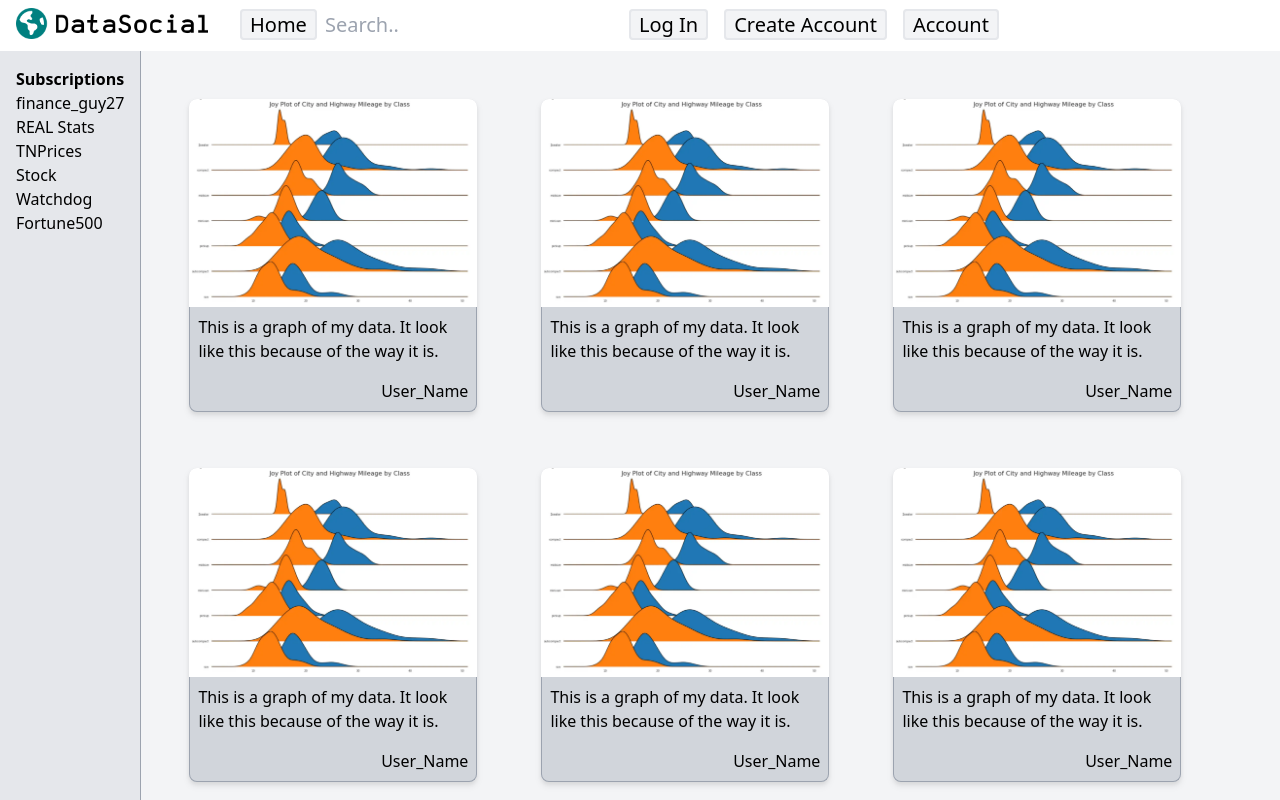
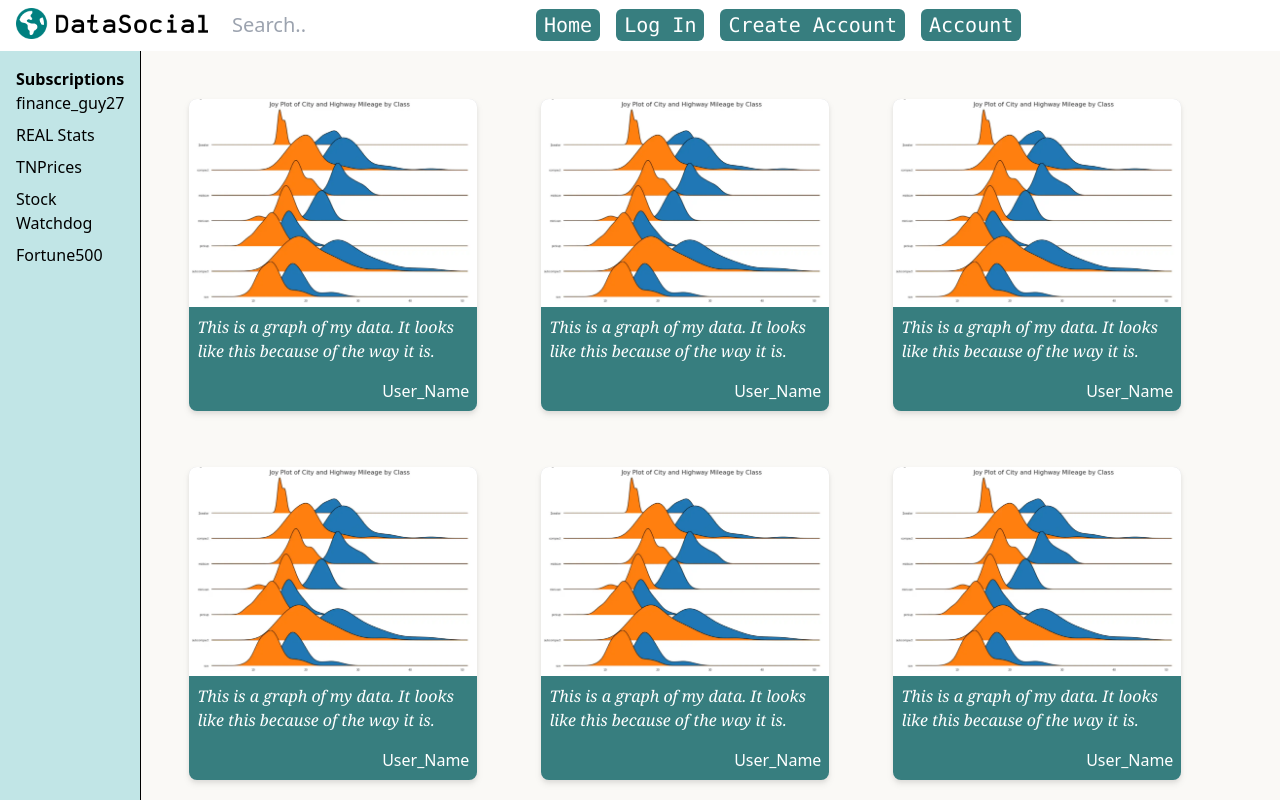
Before and after one commit to jrduell/402-Project, a Next.js app: page / in a window 1280 px wide. Shown: the top 800 px of the page. Built offline with nearby package versions, Linux system fonts and the light colour scheme.

Commit message:
Update styles

```diff
--- a/components/NavigationBar.js
+++ b/components/NavigationBar.js
@@ -18,12 +18,10 @@ export default function NavBar() {
             </Link>
           </div>
           <div className="">
+            <input type="text" placeholder="Search.."></input>
             <Link className="navbar-button" href="/">
               Home
             </Link>
-
-            <input type="text" placeholder="Search.."></input>
-
             <Link className="navbar-button" href="/login">
               Log In
             </Link>
--- a/components/Post.js
+++ b/components/Post.js
@@ -2,15 +2,15 @@ import Link from 'next/link'
 
 export default function Post() {
     return (
-      <div className="m-8 w-72 bg-gray-300 rounded-lg drop-shadow-md mb-6">
+      <div className="m-8 mb-6 w-72 rounded-lg bg-gray-300 drop-shadow-md">
         {/* Link will need to be dynamically fetched based on post ID
         probably end up being something like post/{id} */}
         <Link href="/post">
           <img className="rounded-t-lg" src="test_img.png" />
-          <div className="border-l border-b border-r rounded-t-none rounded-l-lg rounded-b-lg rounded-r-lg border-gray-400">
-            <p className="p-2">
-              This is a graph of my data. It look like this because of the way it
-              is.
+          <div className="rounded-lg rounded-t-none bg-[#377E7F] text-white">
+            <p className="p-2 font-serif italic">
+              This is a graph of my data. It looks like this because of the way
+              it is.
             </p>
             <p className="p-2 text-right">User_Name</p>
           </div>
--- a/components/SideBar.js
+++ b/components/SideBar.js
@@ -6,15 +6,15 @@ export default function SideBar() {
     "REAL Stats",
     "TNPrices",
     "Stock Watchdog",
-        "Fortune500"
+    "Fortune500",
   ];
 
   return (
-      <aside className="sticky h-screen top-0 border-r border-gray-400 bg-gray-200 p-4">
+    <aside className="sticky top-0 h-screen w-56 border-r border-black bg-[#c1e5e6] p-4">
       <div className="items-center">
         <h1 className="flex flex-col font-bold">Subscriptions</h1>
         {subscriptions.map((channel) => (
-            <div>
+          <div className="mb-2">
             <Link href="account">{channel}</Link>
           </div>
         ))}
--- a/pages/index.js
+++ b/pages/index.js
@@ -13,8 +13,8 @@ export default function Home() {
         <link rel="icon" href="/favicon.ico" />
       </Head>
       <main className="flex">
-        <SideBar/>
-        <div className="bg-gray-100 p-4 flex flex-wrap">
+        <SideBar />
+        <div className="flex flex-wrap bg-[#FAF9F6] p-4">
           <Post />
           <Post />
           <Post />
@@ -30,5 +30,5 @@ export default function Home() {
         </div>
       </main>
     </>
-  )
+  );
 }
--- a/pages/post.js
+++ b/pages/post.js
@@ -14,7 +14,7 @@ export default function post() {
           <div>
             <SideBar />
           </div>
-          <div>
+          <div className='bg-[#FAF9F6]'>
             {/* This image will later be the actual graph of data */}
             <img className="w-2/4" src="test_img.png" />
             <p>
--- a/styles/globals.css
+++ b/styles/globals.css
@@ -111,5 +111,5 @@ a {
 } */
 
 .navbar-button {
-  @apply px-2 bg-gray-100 rounded border-2 border-gray-200 mx-2
+  @apply mx-2 rounded-md border-gray-200 bg-[#377E7F] px-2 py-1 font-mono text-white
 }
```
Lines whose indentation alone changed are shown as unchanged.
